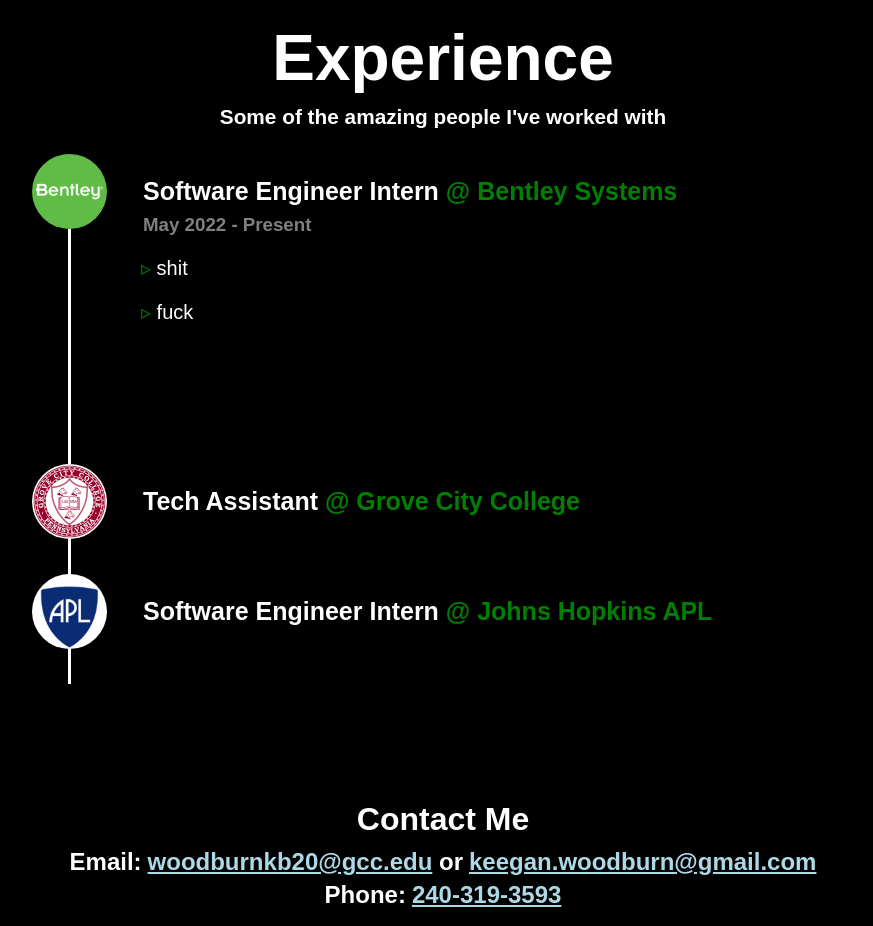
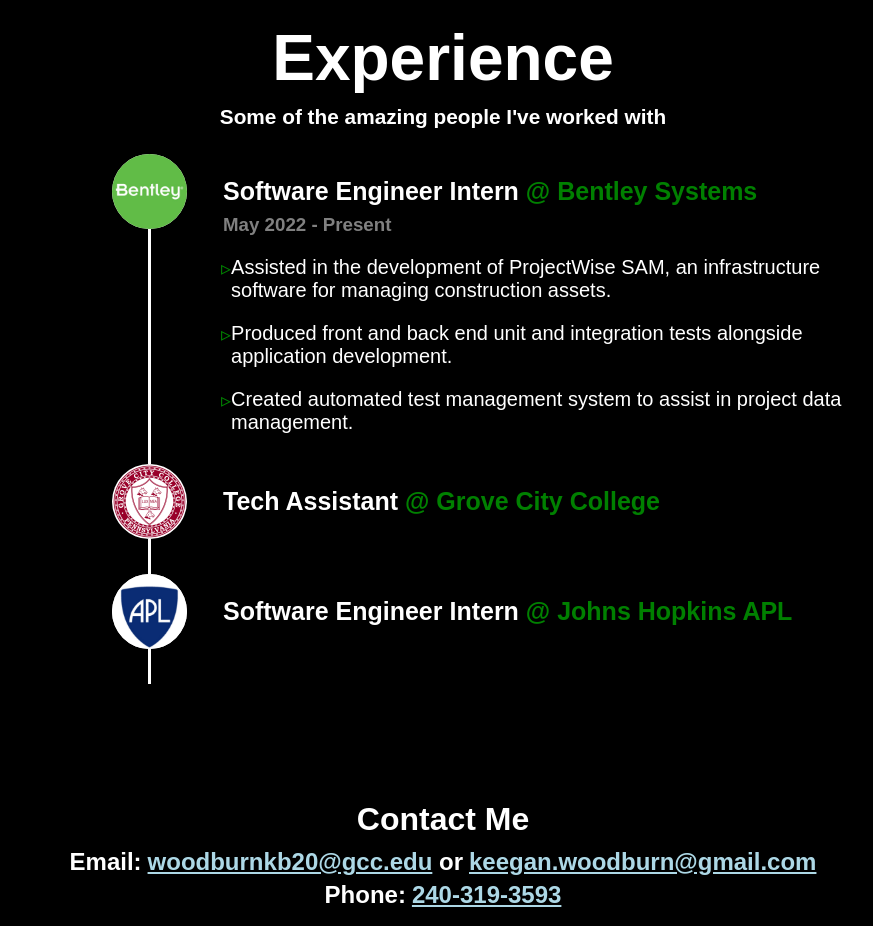
Before and after one commit to TheDeafOne/portfolio, a React (Create React App) app: page / in a window 1280 px wide. Shown: the part 3800-4726 px from the top of the page, without its empty margins (197-1070 px from the left). Built offline with nearby package versions, Linux system fonts and the light colour scheme.

Commit message:
Info and styling

```diff
--- a/src/components/ExperienceSection/ExperienceElements.js
+++ b/src/components/ExperienceSection/ExperienceElements.js
@@ -28,7 +28,7 @@ export const ExperienceH2 = styled.h2`
 `
 
 export const Timeline = styled.div`
-    margin: 0 auto;
+    margin: 0 auto 0 25%;
     max-width: 800px;
     padding: 25px;
     display: grid;
@@ -100,12 +100,20 @@ export const BlockList = styled.ul`
     font-size: 20px;
 `
 
-export const BlockNote = styled.li`
-    margin-bottom: 20px;
+export const NotePoint = styled.li`
     &::before {
         color: green;
         content: '▹ ';
     }
+`
+
+export const NoteWrapper = styled.div`
+    display: flex;
+    margin-bottom: 20px;
+`
+
+export const BlockNote = styled.div`
+    flex: 1;
 `
 
 export const BlockTitle = styled.h2`
--- a/src/components/ExperienceSection/index.js
+++ b/src/components/ExperienceSection/index.js
@@ -11,6 +11,8 @@ import {
   BlockTitle,
   BlockList,
   BlockNote,
+  NoteWrapper,
+  NotePoint,
   BlockCompany,
   BlockDuration,
   ExperienceH1,
@@ -38,7 +40,12 @@ const ExperienceSection = () => {
 
   function ExperienceBlock({ id, logo, expInfo }) {
     const notes = expInfo.notes.map((note) => (
-      <BlockNote>{note}</BlockNote>
+      <NoteWrapper>
+        <NotePoint />
+        <BlockNote>
+          {note}
+        </BlockNote>
+      </NoteWrapper>
     ));
     return (
       <>
@@ -88,8 +95,9 @@ const ExperienceSection = () => {
               href: '//www.bentley.com/en',
               duration: 'May 2022 - Present',
               notes: [
-                'shit',
-                'fuck'
+                'Assisted in the development of ProjectWise SAM, an infrastructure software for managing construction assets.',
+                'Produced front and back end unit and integration tests alongside application development.',
+                'Created automated test management system to assist in project data management.'
               ]
             }
           }
@@ -104,7 +112,8 @@ const ExperienceSection = () => {
               href: '//www.gcc.edu/',
               duration: 'September 2021 - April 2022',
               notes: [
-                ''
+                'Aided in the development of RedSnail, a software for all the necessary aspects of running a mailroom.',
+                'Developed analytics page for package data, allowing for efficient workflow changes.',
               ]
             }
           }
@@ -119,7 +128,9 @@ const ExperienceSection = () => {
               href: '//www.jhuapl.edu/',
               duration: 'May - October 2021',
               notes: [
-                ''
+                'Researched and developed various methods for handling time-sensitive jobs with AI Scheduling and Planning.',
+                'Created ground-up framework for parsing and scheduling job data.',
+                'Simulated and presented multiple automated ship runs using my Scheduling AI.'
               ]
             }
           }
```
